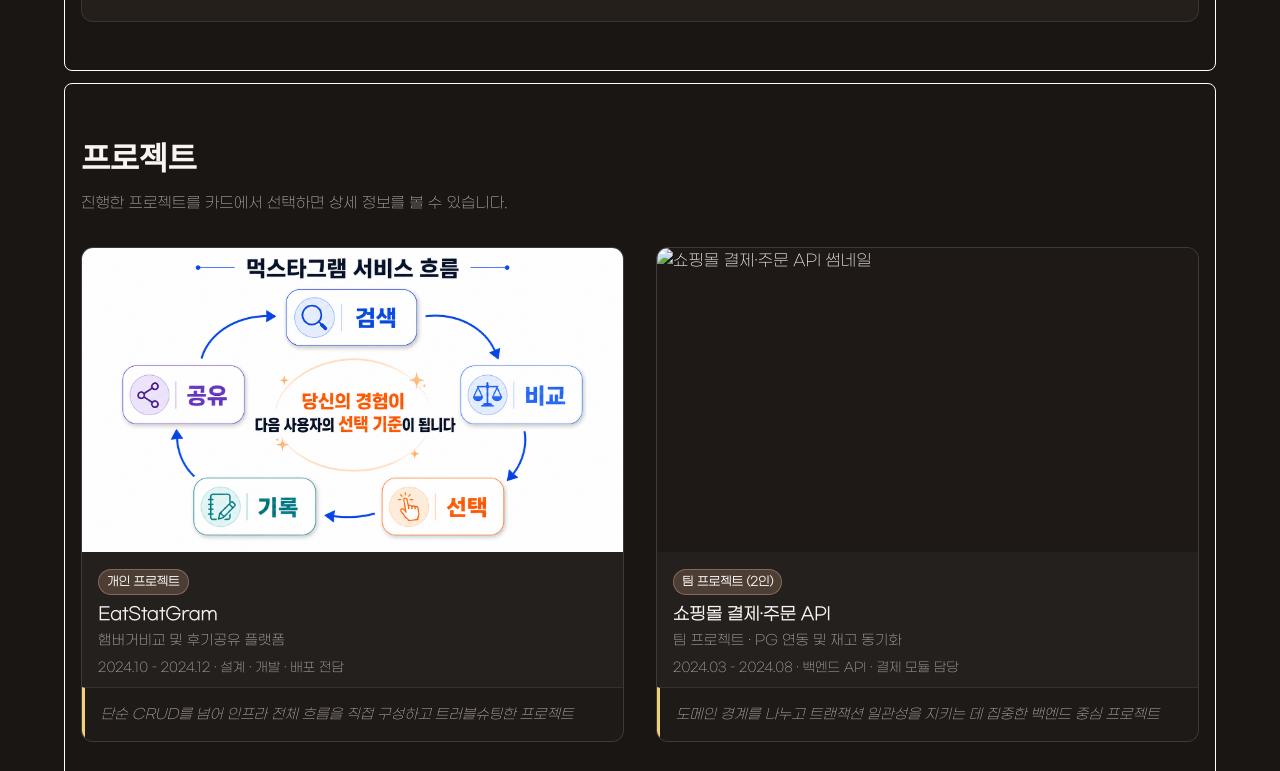
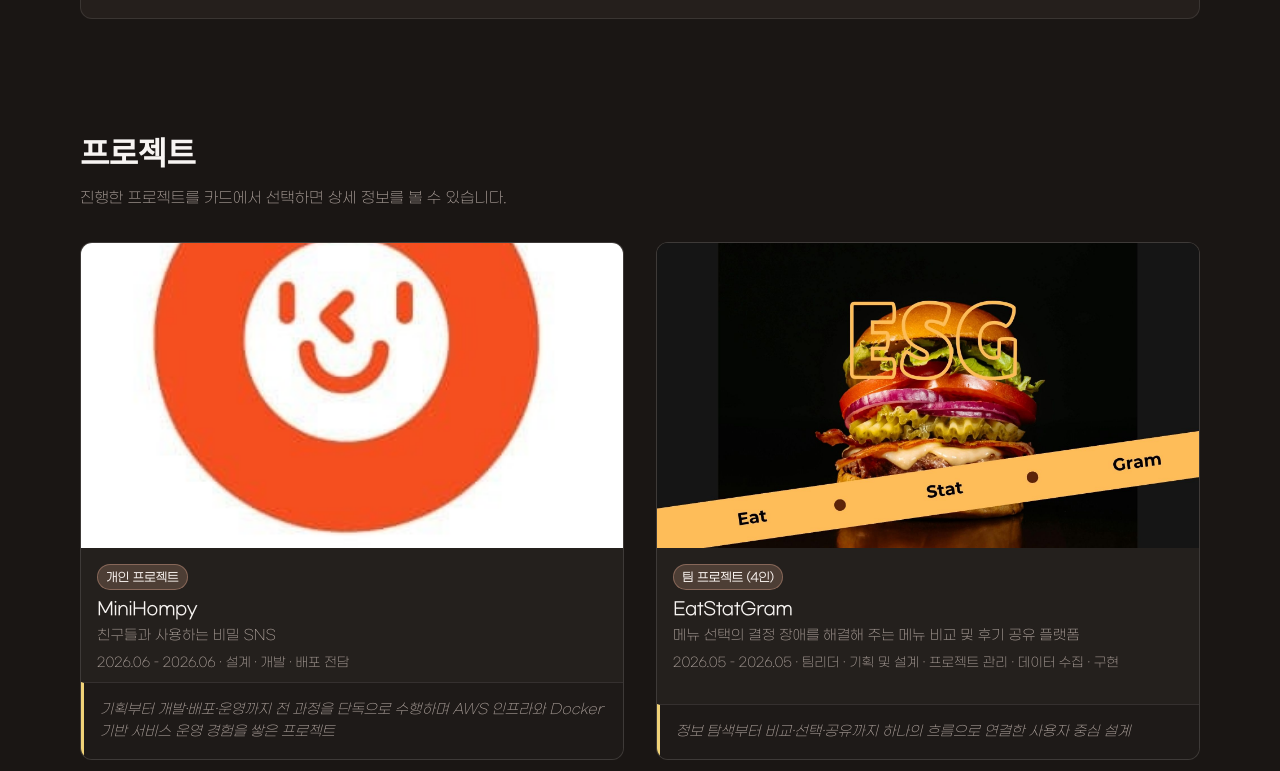
Before and after one commit to comiNamuSoop/portfolio, a plain HTML site: page index.html in a window 1280 px wide. Shown: the part 2029-2800 px from the top of the page. Drawn offline with Linux system fonts and the light colour scheme.

Commit message:
수정완료

```diff
--- a/css/components/contact.css
+++ b/css/components/contact.css
@@ -42,7 +42,6 @@
 
 /* ----- 2컬럼 그리드 ----- */
 #contact.site-section .contact__grid {
-  display: grid;
   gap: var(--space-2xl);
   grid-template-columns: 1fr;
   align-items: start;
--- a/css/components/experience.css
+++ b/css/components/experience.css
@@ -237,7 +237,7 @@
 
 @media (min-width: 36rem) {
   #experience.site-section .exp-cert-grid {
-    grid-template-columns: repeat(2, minmax(0, 1fr));
+    grid-template-columns: repeat(1, minmax(0, 1fr));
   }
 }
 
--- a/css/layout.css
+++ b/css/layout.css
@@ -42,7 +42,7 @@ a:focus:not(:focus-visible) {
   margin-inline: auto;
   padding: var(--space-2xl) var(--space-md);
   min-width: 0;
-  border: 1px solid white; /*임시작동중*/
+
   margin-bottom: 12px;
   border-radius: 8px;
 }
--- a/data/portfolio.json
+++ b/data/portfolio.json
@@ -76,6 +76,9 @@
       {
         "name": "Frontend",
         "items": [
+          { "name": "Html", "level": 3, "note": "ㅇㅇ" },
+          { "name": "Css", "level": 3, "note": "Vite 기반, 백엔드 연동 중심" },
+          { "name": "Js", "level": 3, "note": "Vite 기반, 백엔드 연동 중심" },
           { "name": "React", "level": 3, "note": "Vite 기반, 백엔드 연동 중심" }
         ]
       }
@@ -91,12 +94,12 @@
   "projects": [
     {
       "id": "project-01",
-      "title": "EatStatGram",
-      "subtitle": "햄버거비교 및 후기공유 플랫폼",
-      "period": "2024.10 – 2024.12",
+      "title": "MiniHompy",
+      "subtitle": "친구들과 사용하는 비밀 SNS",
+      "period": "2026.06 – 2026.06",
       "teamSize": 1,
       "role": "설계 · 개발 · 배포 전담",
-      "description": "React + Spring Boot + MySQL을 Docker Compose로 컨테이너화하고 AWS EC2에 배포한 게시판 서비스. S3 파일 첨부, JWT 인증, CloudFront CDN 연동까지 구현.",
+      "description": "공개형 SNS의 피로감을 줄이고, 소규모 친구 그룹만을 위한 비공개 SNS 서비스입니다.",
       "techStack": [
         "Java",
         "Spring Boot",
@@ -109,77 +112,41 @@
         "JWT"
       ],
       "features": [
-        "JWT 기반 로그인 · 권한 분리",
-        "S3 파일 업로드 및 다운로드",
-        "Docker Compose 3-컨테이너 구성 (앱/DB/Nginx)",
-        "EC2 배포 + CloudFront CDN 연동",
-        "한글 인코딩(utf8mb4) 이슈 해결 경험"
+        "JWT 기반 로그인 및 권한별 접근 제어",
+        "친구 전용 게시글 · 사진 공유 기능",
+        "NAS 기반 이미지 업로드 및 다운로드",
+        "Docker Compose 기반 멀티 컨테이너 환경 구성",
+        "CloudFront CDN 적용으로 정적 리소스 최적화"
       ],
-      "architectureDiagram": "/images/projects/project01-architecture.png",
-      "github": "https://github.com/dummy-username/board-app",
-      "liveUrl": "http://13.125.92.241",
+      "architectureDiagram": "/images/cyworld_architecture.jfif",
+      "github": "https://github.com/cominamusoop",
+      "liveUrl": "",
       "demoVideo": "",
-      "thumbnail": "/images/projects/project01-thumb.png",
-      "highlights": "단순 CRUD를 넘어 인프라 전체 흐름을 직접 구성하고 트러블슈팅한 프로젝트"
+      "thumbnail": "/images/cyworld_thumb.jfif",
+      "highlights": "기획부터 개발·배포·운영까지 전 과정을 단독으로 수행하며 AWS 인프라와 Docker 기반 서비스 운영 경험을 쌓은 프로젝트"
     },
     {
       "id": "project-02",
-      "title": "쇼핑몰 결제·주문 API",
-      "subtitle": "팀 프로젝트 · PG 연동 및 재고 동기화",
-      "period": "2024.03 – 2024.08",
-      "teamSize": 2,
-      "role": "백엔드 API · 결제 모듈 담당",
-      "description": "Spring Boot 기반 주문·결제·재고 도메인 API를 설계하고, 외부 PG 웹훅 검증 및 멱등키 처리로 결제 안정성을 확보했습니다.",
+      "title": "EatStatGram",
+      "subtitle": "메뉴 선택의 결정 장애를 해결해 주는 메뉴 비교 및 후기 공유 플랫폼",
+      "period": "2026.05 – 2026.05",
+      "teamSize": 4,
+      "role": "팀리더 · 기획 및 설계 · 프로젝트 관리 · 데이터 수집 · 구현",
+      "description": "메뉴 선택 과정에서 발생하는 정보 탐색 비용과 결정 피로를 줄이기 위해 개발한 메뉴 비교 및 후기 공유 플랫폼입니다.",
       "techStack": ["Java", "Spring Boot", "MySQL", "Redis", "REST API"],
       "features": [
-        "PG 웹훅 서명 검증",
-        "주문 상태 머신",
-        "재고 차감 동시성 제어"
+        "브랜드 · 메뉴 검색 및 영양정보 비교",
+        "선택 기반 후기 작성 시스템",
+        "Zustand를 활용한 비교함·게시판 상태 유지",
+        "Soft Delete 기반 데이터 관리",
+        "로그인 권한별 전용 페이지 분리 및 접근 제어"
       ],
-      "architectureDiagram": "",
-      "github": "https://github.com/dummy-username/shop-api",
-      "liveUrl": "",
+      "architectureDiagram": "/images/esg_architecture.png",
+      "github": "https://github.com/cominamusoop",
+      "liveUrl": "http://13.125.92.241",
       "demoVideo": "",
-      "thumbnail": "/images/projects/project02-thumb.png",
-      "highlights": "도메인 경계를 나누고 트랜잭션 일관성을 지키는 데 집중한 백엔드 중심 프로젝트"
-    },
-    {
-      "id": "project-03",
-      "title": "인증·권한 공통 모듈",
-      "subtitle": "개인 · JWT + RBAC 템플릿",
-      "period": "2023.11 – 2024.02",
-      "teamSize": 1,
-      "role": "설계 · 구현",
-      "description": "여러 서비스에서 재사용할 수 있도록 JWT 발급·갱신, 역할 기반 접근 제어를 Spring Security 설정으로 패키징했습니다.",
-      "techStack": ["Java", "Spring Security", "JWT", "JUnit"],
-      "features": [
-        "Refresh 토큰 로테이션",
-        "역할·권한 매핑 테이블",
-        "통합 테스트"
-      ],
-      "architectureDiagram": "",
-      "github": "https://github.com/dummy-username/auth-kit",
-      "liveUrl": "",
-      "demoVideo": "",
-      "thumbnail": "",
-      "highlights": "보일러플레이트를 줄이고 팀 온보딩 시간을 줄이는 것이 목표였습니다."
-    },
-    {
-      "id": "project-04",
-      "title": "실시간 채팅 PoC",
-      "subtitle": "3인 팀 · WebSocket + STOMP",
-      "period": "2024.01 – 2024.03",
-      "teamSize": 3,
-      "role": "메시지 브로커 · 세션 관리",
-      "description": "STOMP 기반 구독/발행과 Redis Pub/Sub을 활용해 다중 인스턴스에서도 일관된 실시간 메시지 전달을 검증했습니다.",
-      "techStack": ["Java", "Spring Boot", "WebSocket", "STOMP", "Redis"],
-      "features": ["채널별 구독", "연결 세션 추적", "간단한 부하 테스트"],
-      "architectureDiagram": "/images/projects/project04-architecture.png",
-      "github": "https://github.com/dummy-username/chat-poc",
-      "liveUrl": "",
-      "demoVideo": "",
-      "thumbnail": "/images/projects/project04-thumb.png",
-      "highlights": "실시간성과 운영 복잡도 사이의 트레이드오프를 기록한 PoC"
+      "thumbnail": "/images/esg_thumb.jpg",
+      "highlights": "정보 탐색부터 비교·선택·공유까지 하나의 흐름으로 연결한 사용자 중심 설계"
     }
   ],
   "experience": {
--- a/index.html
+++ b/index.html
@@ -404,7 +404,7 @@
 
     <footer class="site-footer" role="contentinfo">
       <div class="site-footer__inner">
-        <p class="site-footer__copy">© 2025 한진호. All rights reserved.</p>
+        <p class="site-footer__copy">© 2026 한진호. Just Do It.</p>
         <a
           class="site-footer__link"
           href="https://github.com/dummy-username"
--- a/js/renderer.js
+++ b/js/renderer.js
@@ -1286,10 +1286,6 @@ function renderContact(contact) {
   `
     : "";
 
-  const formColumn = formEnabled
-    ? `<div class="contact__col contact__col--form">${formHtml}</div>`
-    : "";
-
   root.innerHTML = `
     <div class="contact">
       <div class="contact__head">
@@ -1304,7 +1300,7 @@ function renderContact(contact) {
           </div>
           ${responseNoteAside}
         </div>
-        ${formColumn}
+
       </div>
     </div>
   `.trim();
```
Also changed, not shown: images/cyworld_architecture.jfif (added), images/cyworld_thumb.jfif (added), images/esg_architecture.png (added), images/esg_thumb.jpg (added), images/projects/project01-architecture.JPG (deleted), images/projects/project01-thumb.png (deleted), 2 other files.
